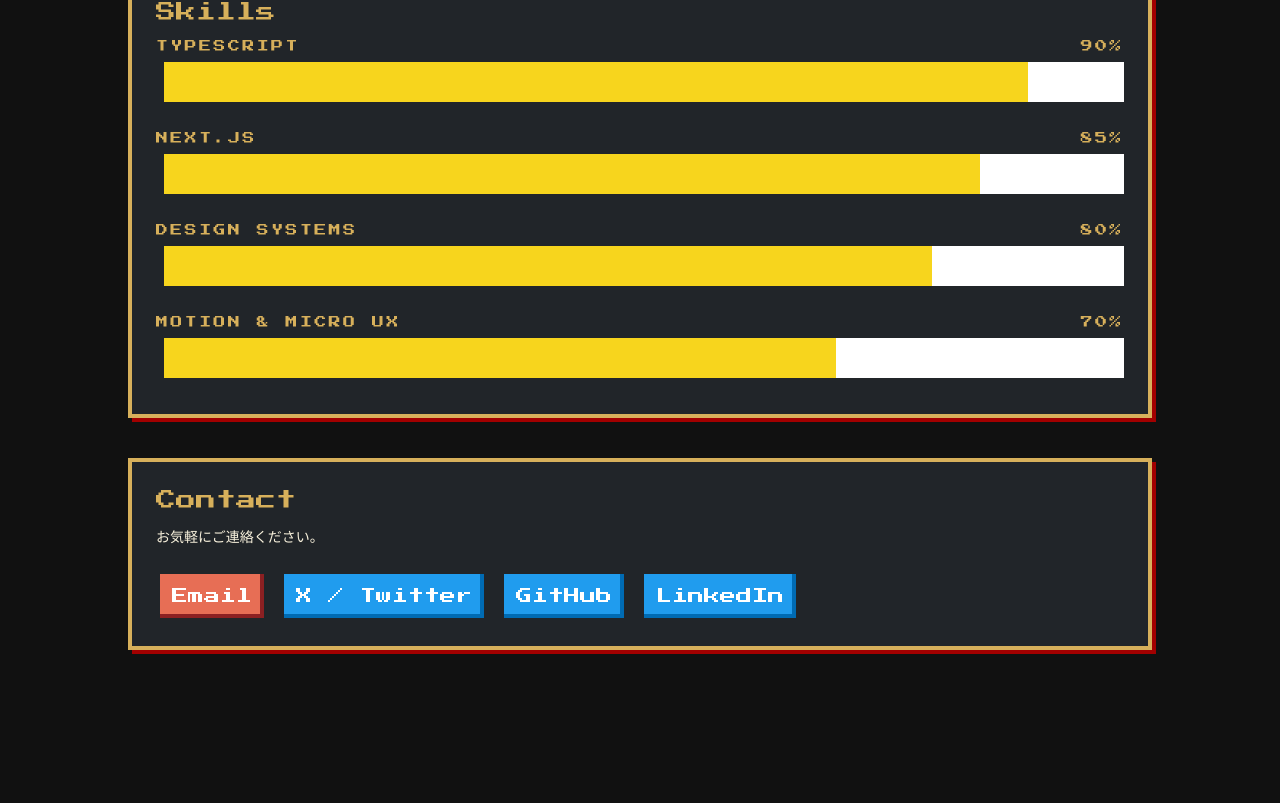
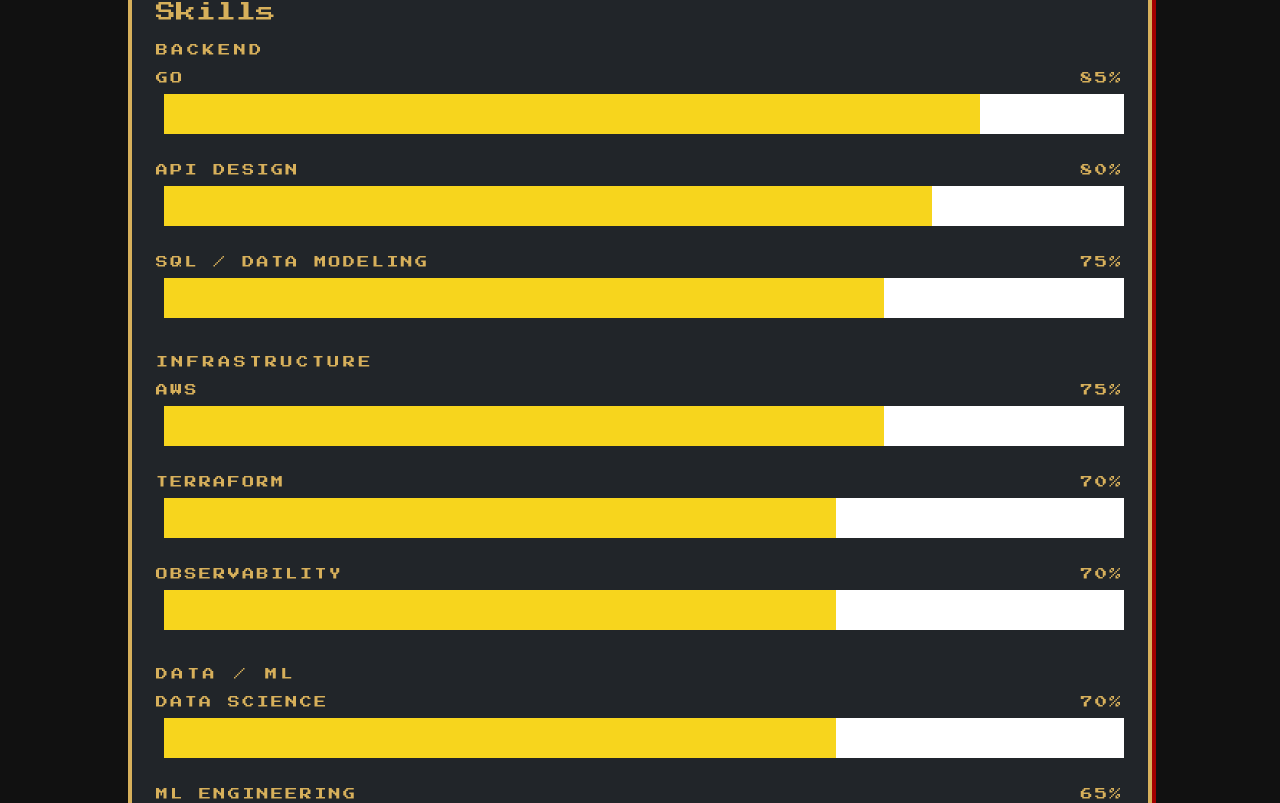
Before and after one commit to tkc66-buzz/portfolio, a Next.js app: page / in a window 1280 px wide. Shown: the part 1317-2120 px from the top of the page. Before the commit the page ends 2007 px from the top, so only its background shows below. Built offline with nearby package versions, Linux system fonts and the light colour scheme.

Commit message:
feat: categorize skills

```diff
--- a/src/components/sections/SkillsSection.tsx
+++ b/src/components/sections/SkillsSection.tsx
@@ -2,6 +2,8 @@
 
 export async function SkillsSection() {
   const { skills } = await getPortfolio();
+  const categories =
+    skills.categories && skills.categories.length > 0 ? skills.categories : null;
   return (
     <section
       id={skills.id}
@@ -13,6 +15,35 @@
       >
         {skills.heading}
       </h2>
+      {categories ? (
+        <div className="mt-4 space-y-6">
+          {categories.map((cat) => (
+            <div key={cat.name}>
+              <h3
+                className="text-xs uppercase tracking-[0.3em] text-fami-gold"
+                style={{ fontFamily: "var(--font-press)" }}
+              >
+                {cat.name}
+              </h3>
+              <div className="mt-3 space-y-4">
+                {cat.items.map((skill) => (
+                  <div key={`${cat.name}:${skill.label}`}>
+                    <div className="flex items-center justify-between text-xs uppercase tracking-[0.2em] text-fami-gold">
+                      <span>{skill.label}</span>
+                      <span>{skill.level}%</span>
+                    </div>
+                    <progress
+                      className="nes-progress is-warning"
+                      value={skill.level}
+                      max={100}
+                    />
+                  </div>
+                ))}
+              </div>
+            </div>
+          ))}
+        </div>
+      ) : (
         <div className="mt-3 space-y-4">
           {skills.items.map((skill) => (
             <div key={skill.label}>
@@ -28,6 +59,7 @@
             </div>
           ))}
         </div>
+      )}
     </section>
   );
 }
--- a/src/content/portfolio.ts
+++ b/src/content/portfolio.ts
@@ -32,6 +32,11 @@
   level: number;
 };
 
+export type SkillCategory = {
+  name: string;
+  items: Skill[];
+};
+
 export type SectionContent = {
   id: TocItemId;
   heading: string;
@@ -40,7 +45,7 @@
 export type Profile = SectionContent & { body: string };
 export type Experience = SectionContent & { highlights: ExperienceHighlight[] };
 export type Projects = SectionContent & { items: Project[] };
-export type Skills = SectionContent & { items: Skill[] };
+export type Skills = SectionContent & { items: Skill[]; categories?: SkillCategory[] };
 export type Contact = SectionContent & { blurb: string; links: ExternalLink[] };
 
 export type Portfolio = {
@@ -97,11 +102,45 @@
   skills: {
     id: "skills",
     heading: "Skills",
+    // Backward compatible: `items` can still be used by external overrides.
     items: [
-      { label: "TypeScript", level: 90 },
-      { label: "Next.js", level: 85 },
-      { label: "Design Systems", level: 80 },
-      { label: "Motion & Micro UX", level: 70 },
+      { label: "Go", level: 85 },
+      { label: "TypeScript", level: 85 },
+      { label: "AWS", level: 75 },
+      { label: "GCP", level: 70 },
+    ],
+    categories: [
+      {
+        name: "Backend",
+        items: [
+          { label: "Go", level: 85 },
+          { label: "API Design", level: 80 },
+          { label: "SQL / Data modeling", level: 75 },
+        ],
+      },
+      {
+        name: "Infrastructure",
+        items: [
+          { label: "AWS", level: 75 },
+          { label: "Terraform", level: 70 },
+          { label: "Observability", level: 70 },
+        ],
+      },
+      {
+        name: "Data / ML",
+        items: [
+          { label: "Data Science", level: 70 },
+          { label: "ML Engineering", level: 65 },
+        ],
+      },
+      {
+        name: "Frontend",
+        items: [
+          { label: "TypeScript", level: 85 },
+          { label: "React / Next.js", level: 75 },
+          { label: "Design Systems", level: 70 },
+        ],
+      },
     ],
   },
   contact: {
```
Also changed, not shown: 2 other files (tests, documents, lock files or other folders). Lines whose indentation alone changed are shown as unchanged.
